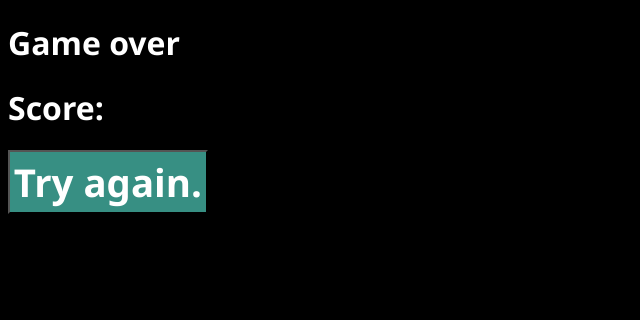
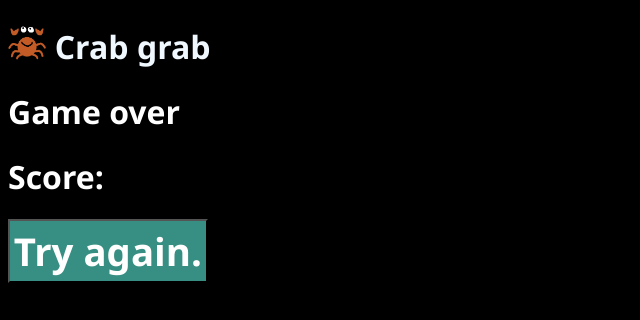
Before and after one commit to divear/crabgrab, a React (Create React App) app: page /fail in a window 1280 px wide. Shown: the top 320 px of the page, without its empty margins (0-640 px from the left). Built offline with nearby package versions, Linux system fonts and the light colour scheme.

Commit message:
crab icon

```diff
--- a/src/App.css
+++ b/src/App.css
@@ -4,6 +4,8 @@
 body{
   background-color: black;
   color: white;
+  overflow: hidden;
+
 }
 *{
   font-family: 'Segoe UI', Tahoma, Geneva, Verdana, sans-serif;
@@ -21,3 +23,16 @@ button{
   margin: auto;
   border: 0.1vw white solid;
 }
+.crab{
+  width: 3vw;
+}
+.homeButton{
+  text-decoration: none;
+  color: aliceblue;
+}
+.game{
+  overflow: hidden;
+}
+.gameOverText{
+  text-align: centerx;;
+}
--- a/src/App.jsx
+++ b/src/App.jsx
@@ -2,6 +2,7 @@
 import Home from "./components/Home";
 import Game from "./components/Game";
 import Fail from "./components/Fail";
+import crab from "./components/imgs/crab.png"
 import {
   BrowserRouter as Router,
   Switch,
@@ -12,6 +13,10 @@ import './App.css';
 
 function App() {
   return (
+    <>
+    <div className="homeDiv">
+      <a className="homeButton" href="/"><h1><img className="crab" src={crab} alt="🦀" /> Crab grab</h1></a>
+    </div>
     <Router>
       <Switch>
         <Route path="/game">
@@ -25,6 +30,7 @@ function App() {
         </Route>
       </Switch>
     </Router>
+    </>
   );
 }
 
--- a/src/components/Fail.jsx
+++ b/src/components/Fail.jsx
@@ -13,7 +13,7 @@ function Fail() {
     return (
         <div>
             <title>Game over</title>
-            <h1>Game over</h1>
+            <h1 className="gameOverText">Game over</h1>
             <h1>Score: {score}</h1>
             <button onClick={()=> again(null)}>Try again.</button>
         </div>
--- a/src/components/Game.jsx
+++ b/src/components/Game.jsx
@@ -1,7 +1,7 @@
 import React, { useEffect, useRef, useState } from 'react'
 import alien from "./imgs/alien.png"
 import alien1 from "./imgs/alien1.png"
-import player from "./imgs/player.png"
+import player from "./imgs/crab.png"
 
 
 const l = Math.floor(Math.random() * 50);
@@ -20,11 +20,11 @@ playerImg.src = player
 
 
 const blockSize = 50
-var size = Math.round(100*window.innerHeight/blockSize)
+var size = Math.round(window.innerHeight/blockSize)*100
 var height = window.innerHeight -50
 var playerCoords = {
   x: Math.round(size/50)*25,
-  y: 600
+  y: 700
 }
 var enemyCoords = {}
 
@@ -119,7 +119,7 @@ function Game() {
       draw(context)
     }, [])
     return (
-        <div>
+        <div className="game">
         <title>Catch game</title>
         <canvas
         style={{backgroundColor: canvasColor}}
--- a/src/components/Home.jsx
+++ b/src/components/Home.jsx
@@ -9,8 +9,7 @@ function Home() {
     window.document.addEventListener('keypress',e => again(e))
     return (
         <div>
-            <title>Catch game</title>
-            <h1>Catch game</h1>
+            <title>Crab grab</title>
             <button onClick={()=> again(null)}>play</button>
         </div>
     )
```
Also changed, not shown: src/components/imgs/crab.png (added).
